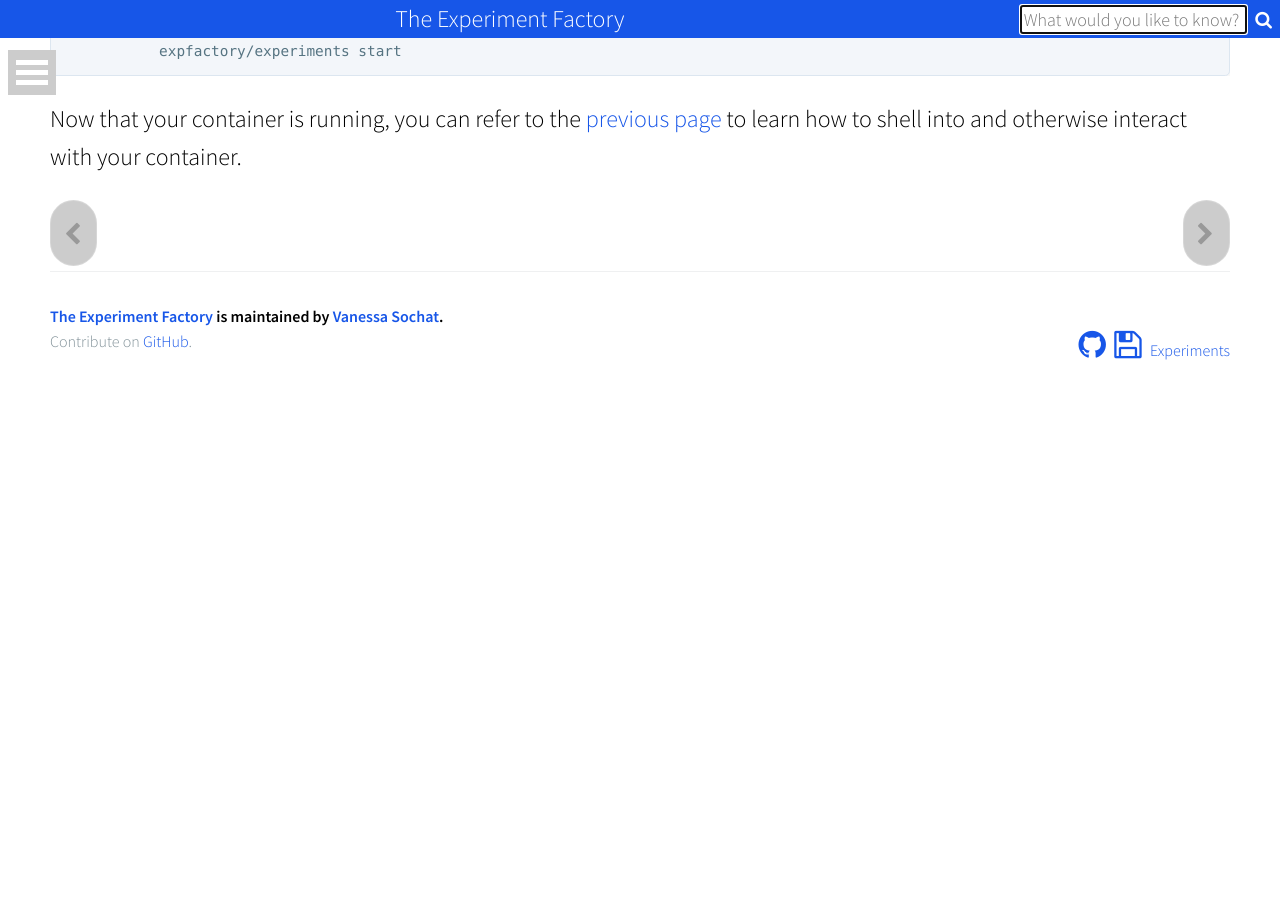
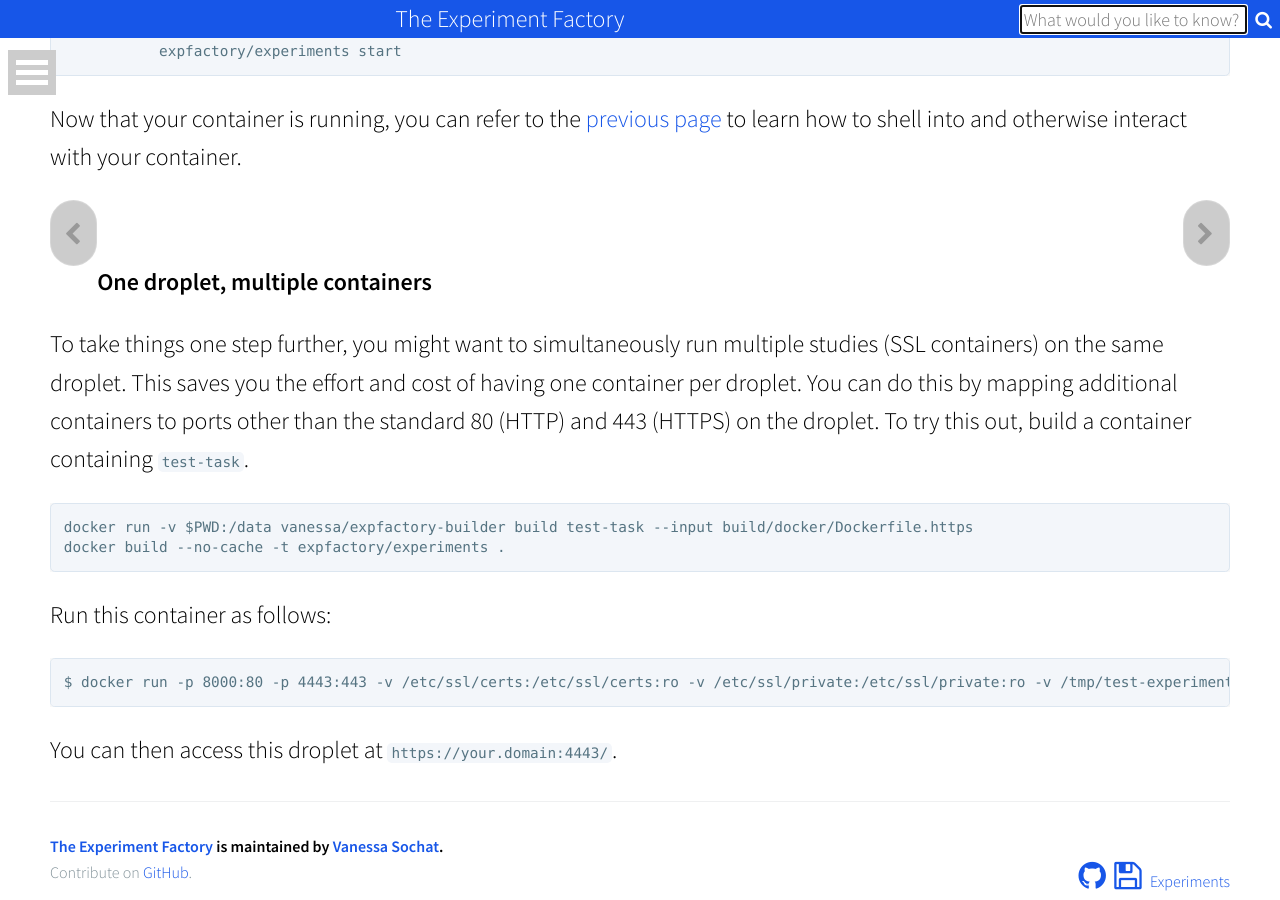
Before and after one commit to expfactory/expfactory.github.io, a Jekyll site: the page built from pages/1-generate-https.md, in a window 1280 px wide and 900 px high, scrolled down 14009 px. Built offline with Jekyll 4.4.1, drawn with Linux system fonts in a browser that asks for light colours; nearby versions of some CDN libraries; before the commit the page ends 14414 px from its top, so only the background shows below that.

Commit message:
Update 1-generate-https.md
Instructions for > 1 (SSL) container per droplet.

````diff
--- a/pages/1-generate-https.md
+++ b/pages/1-generate-https.md
@@ -388,3 +388,20 @@ Now that your container is running, you can refer to the [previous page](/genera
     <a href="/generate"><button class="previous-button btn btn-primary"><i class="fa fa-chevron-left"></i> </button></a>
     <a href="/customize"><button class="next-button btn btn-primary"><i class="fa fa-chevron-right"></i> </button></a>
 </div><br>
+
+**One droplet, multiple containers**
+
+To take things one step further, you might want to simultaneously run multiple studies (SSL containers) on the same droplet. This saves you the effort and cost of having one container per droplet. You can do this by mapping additional containers to ports other than the standard 80 (HTTP) and 443 (HTTPS) on the droplet.  To try this out, build a container containing `test-task`.
+
+```
+docker run -v $PWD:/data vanessa/expfactory-builder build test-task --input build/docker/Dockerfile.https
+docker build --no-cache -t expfactory/experiments .
+ ```
+
+Run this container as follows:
+
+```
+$ docker run -p 8000:80 -p 4443:443 -v /etc/ssl/certs:/etc/ssl/certs:ro -v /etc/ssl/private:/etc/ssl/private:ro -v /tmp/test-experiment/data:/scif/data expfactory/experiments start
+```
+
+You can then access this droplet at `https://your.domain:4443/`.
````
